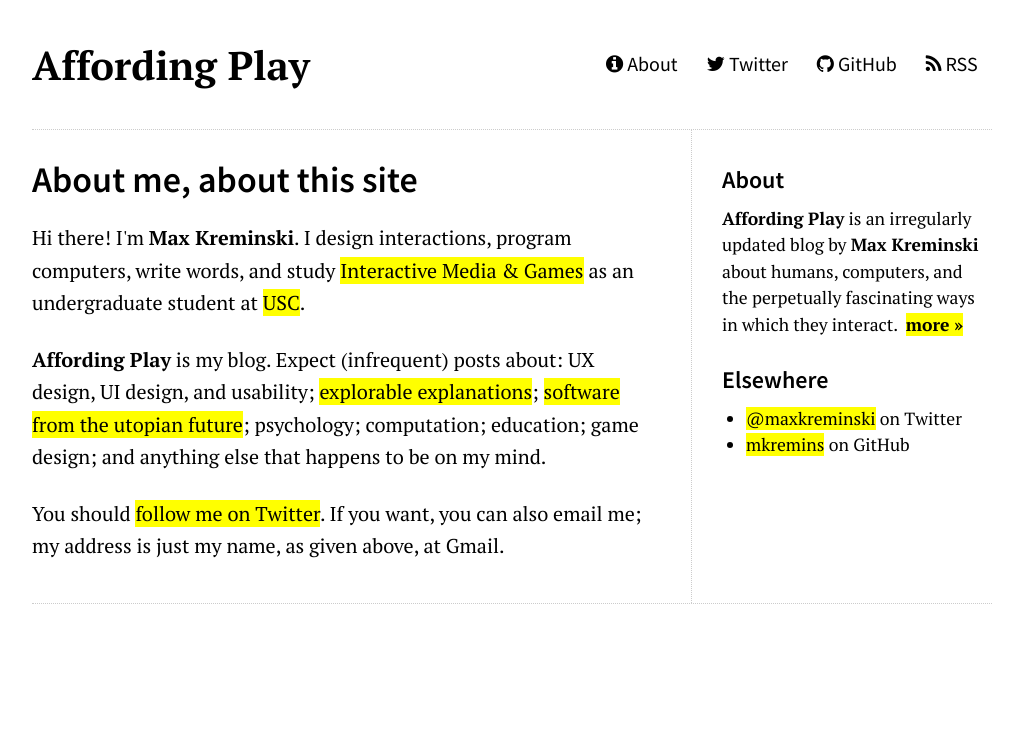
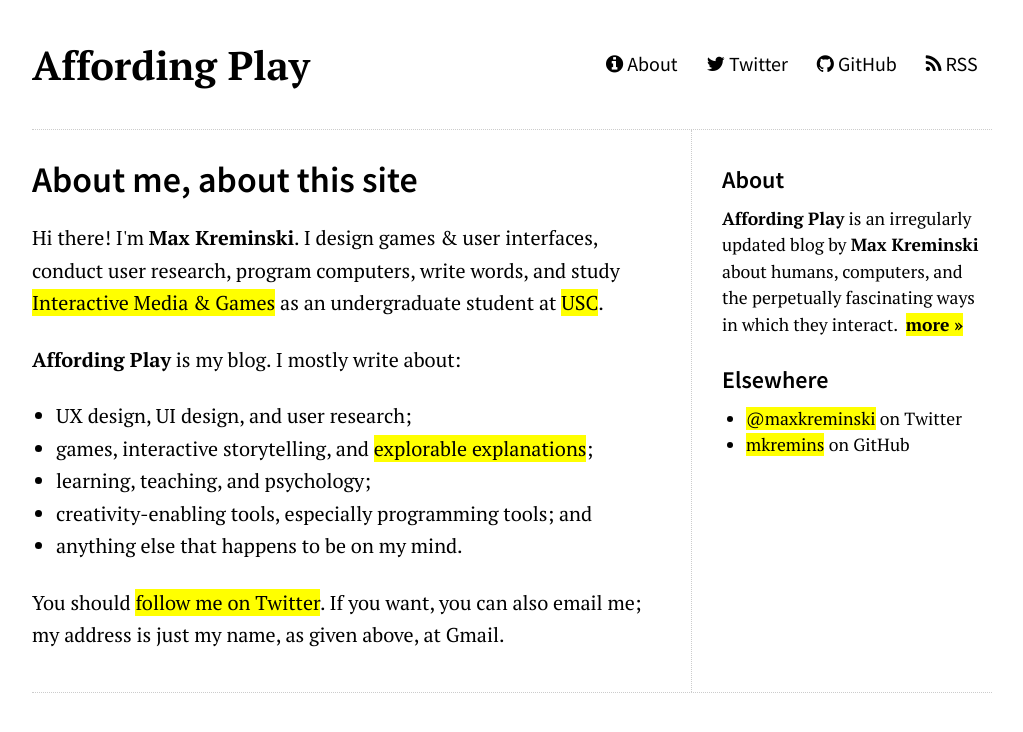
Before and after one commit to mkremins/mkremins.github.io, a Jekyll site: the page built from about/index.html, in a window 1280 px wide. Shown: the top 732 px of the page, without its empty margins (128-1151 px from the left). Built offline with Jekyll 4.4.1, drawn with Linux system fonts in a browser that asks for light colours; nearby versions of some CDN libraries.

Commit message:
update about page text a bit

```diff
--- a/about/index.html
+++ b/about/index.html
@@ -1,6 +1,14 @@
 ---
 title: About me, about this site
 ---
-<p>Hi there! I'm <strong>Max Kreminski</strong>. I design interactions, program computers, write words, and study <a href="http://interactive.usc.edu/">Interactive Media & Games</a> as an undergraduate student at <a href="http://usc.edu">USC</a>.</p>
-<p><strong>Affording Play</strong> is my blog. Expect (infrequent) posts about: UX design, UI design, and usability; <a href="http://worrydream.com/ExplorableExplanations/">explorable explanations</a>; <a href="https://twitter.com/edelwax/status/520677120477913089">software from the utopian future</a>; psychology; computation; education; game design; and anything else that happens to be on my mind.</p>
+<p>Hi there! I'm <strong>Max Kreminski</strong>. I design games & user interfaces, conduct user research, program computers, write words, and study <a href="http://interactive.usc.edu/">Interactive Media & Games</a> as an undergraduate student at <a href="http://usc.edu">USC</a>.</p>
+<p><strong>Affording Play</strong> is my blog. I mostly write about:</p>
+<ul>
+  <li>UX design, UI design, and user research;</li>
+  <li>games, interactive storytelling, and <a href="http://worrydream.com/ExplorableExplanations/">explorable explanations</a>;</li>
+  <li>learning, teaching, and psychology;</li>
+  <li>creativity-enabling tools, especially programming tools; and</li>
+  <li>anything else that happens to be on my mind.</li>
+</ul>
 <p>You should <a href="https://twitter.com/maxkreminski">follow me on Twitter</a>. If you want, you can also email me; my address is just my name, as given above, at Gmail.</p>
+<style>ul li {margin-bottom: 0;}</style>
```
